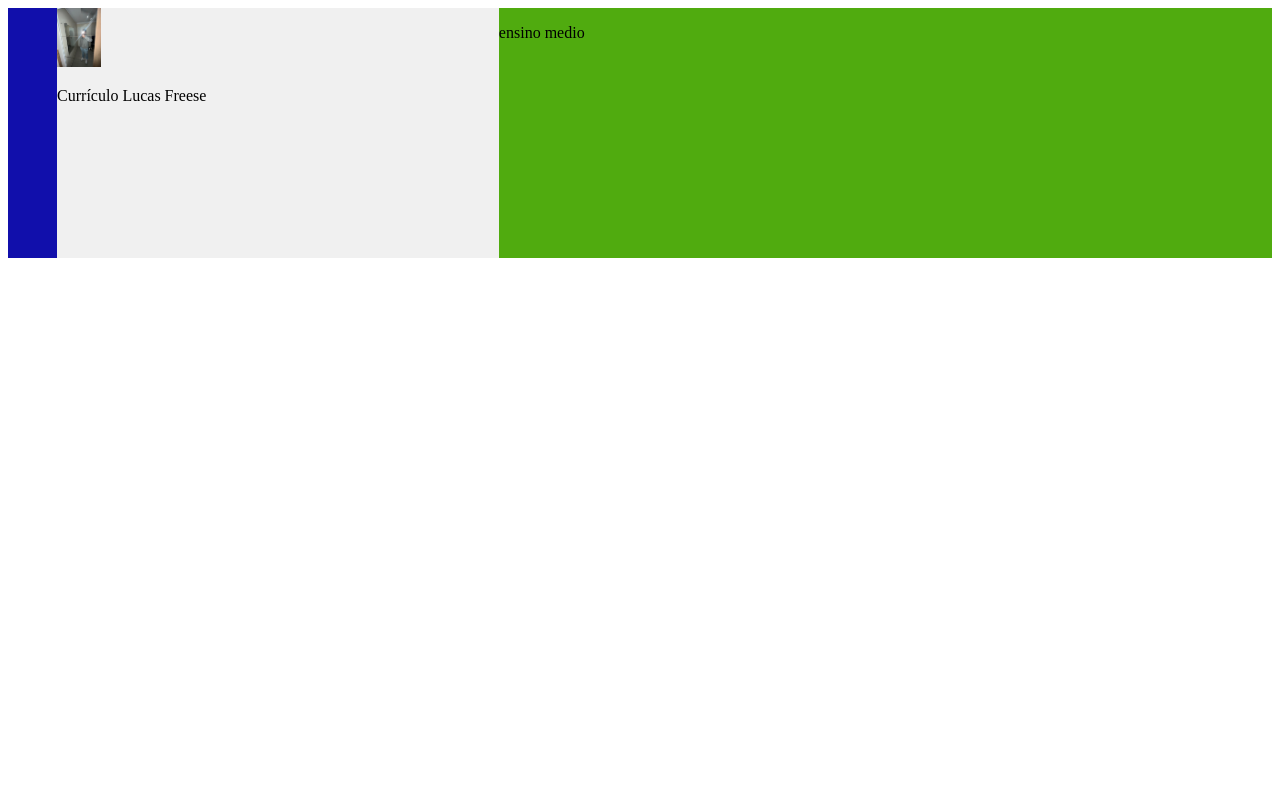
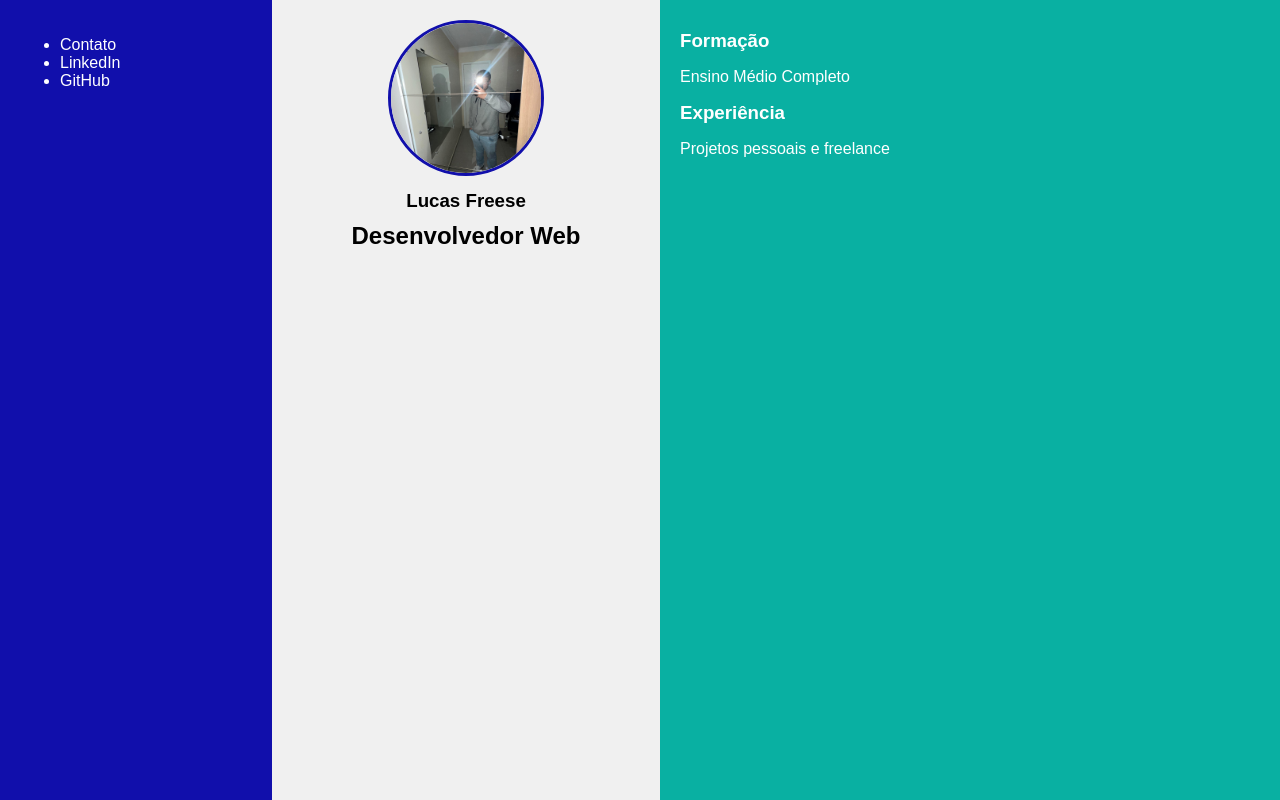
Before and after one commit to freese11/curriculoFreese, a plain HTML site: page index.html in a window 1280 px wide. Drawn offline with Linux system fonts and the light colour scheme.

Commit message:
novo visual e futuras icons
jscj

```diff
--- a/index.html
+++ b/index.html
@@ -1,32 +1,42 @@
 <!DOCTYPE html>
-<html lang="en">
+<html lang="pt-br">
 <head>
   <meta charset="UTF-8">
   <meta name="viewport" content="width=device-width, initial-scale=1.0">
   <link rel="stylesheet" href="style/index.css">
-    <title>curiculo lucas freese</title>
+  <title>Currículo - Lucas Freese</title>
 </head>
 <body>
 
-
   <section class="pai">
 
-
-
+    <!-- Coluna Esquerda -->
     <section class="containerdoLado">
+      <ul>
+        <li>Contato</li>
+        <li>LinkedIn</li>
+        <li>GitHub</li>
+      </ul>
     </section>
 
+    <!-- Coluna Central -->
     <section class="containerdoCentro">
-            <img src="midia/lucas freese foto.jpg" alt="lucas freese">
-            <p>Currículo Lucas Freese</p>
+      <div class="foto-container">
+        <img src="midia/lucas freese foto.jpg" alt="Lucas Freese">
+      </div>
+      <h1>Lucas Freese</h1>
+      <h2>Desenvolvedor Web</h2>
     </section>
 
+    <!-- Coluna Direita -->
     <section class="containerdoLado2">
-<p>ensino medio</p>
+      <h3>Formação</h3>
+      <p>Ensino Médio Completo</p>
+      <h3>Experiência</h3>
+      <p>Projetos pessoais e freelance</p>
     </section>
 
   </section>
 
-</section>
 </body>
 </html>
--- a/style/index.css
+++ b/style/index.css
@@ -1,22 +1,60 @@
+body {
+  margin: 0;
+  font-family: Arial, sans-serif;
+}
+
+.pai {
+  display: flex;
+  height: 100vh;
+}
+
+/* Coluna Esquerda */
 .containerdoLado {
-height: 250px;
-width: 4%;
-background-color: #110fab;
+  width: 20%;
+  background-color: #110fab;
+  color: white;
+  padding: 20px;
 }
+
+/* Coluna Central */
 .containerdoCentro {
-height: 250px;
-width: 36%;
-background-color: #f0f0f0;
+  width: 30%;
+  background-color: #f0f0f0;
+  text-align: center;
+  padding: 20px;
 }
-img {
-width: 10%;
-height: auto;
+
+.foto-container img {
+  width: 150px;
+  height: 150px;
+  object-fit: cover;
+  border-radius: 50%;
+  border: 3px solid #110fab;
 }
+
+/* Coluna Direita */
 .containerdoLado2 {
-height: 250px;
-width: 63%;
-background-color: #50ab0f;
+  width: 50%;
+  background-color: #09b0a2;
+  color: white;
+  padding: 20px;
+
 }
-.pai {
-    display: flex;
+
+h1, h2, h3 {
+  margin: 10px 0;
 }
+
+.cargo {
+    display: flex;               /* coloca texto e ícone na mesma linha */
+    align-items: center;         /* alinha verticalmente */
+    font-size: 1.2em;
+    font-weight: normal;
+    gap: 8px;                    /* espaço entre ícone e texto */
+}
+
+.icone-titulo {
+    width: 30px;                 /* tamanho do ícone */
+    height: 30px;
+    object-fit: contain;         /* mantém proporção da imagem */
+}
```
Also changed, not shown: midia/dev.png (added), midia/github.png (added), midia/instagram.png (added), midia/linkedin.png (added), midia/whatsapp.png (added). Lines whose indentation alone changed are shown as unchanged.
